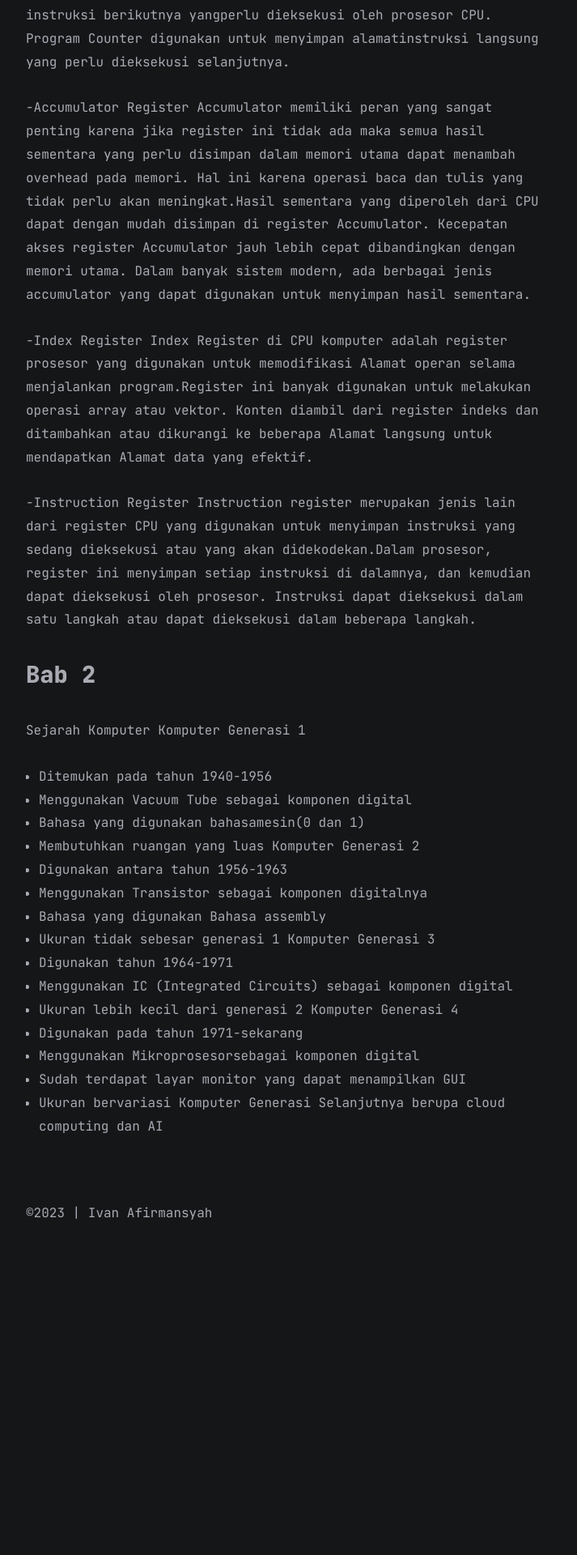
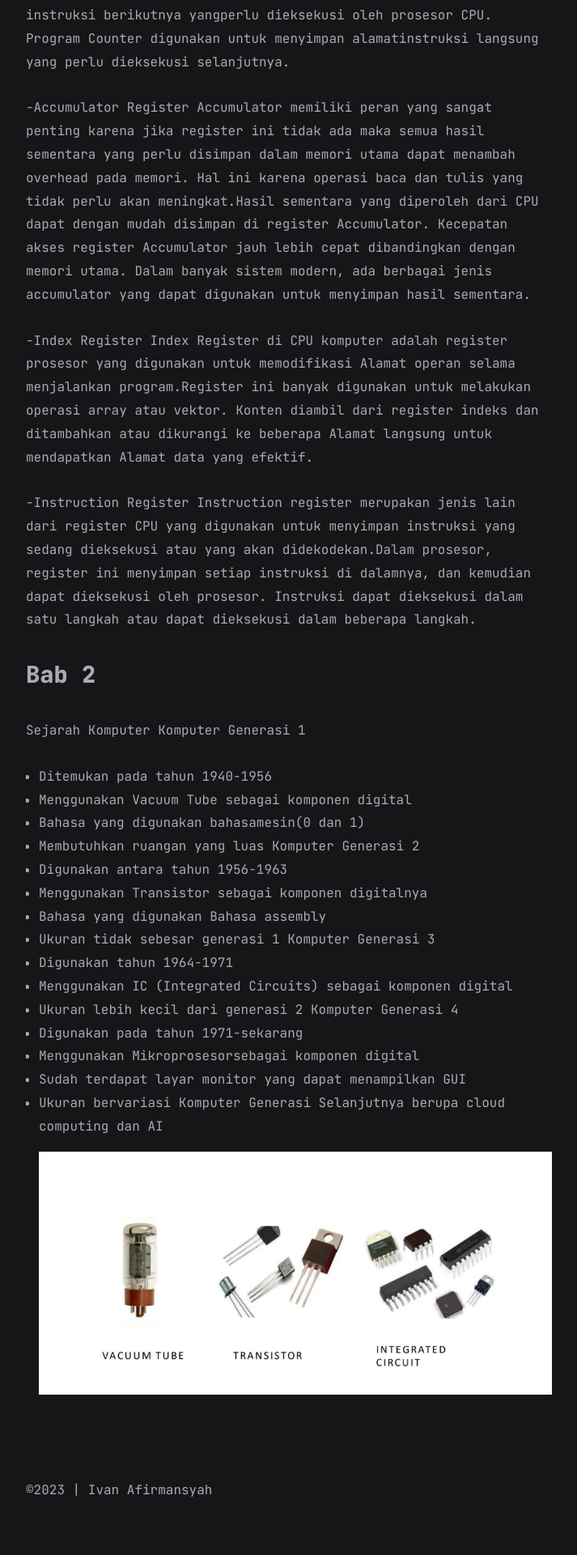
Before and after one commit to shera1402/shera1402.github.io, a Jekyll site: the page built from all_collections/_posts/2023-11-07-Resume-Arsikom.md, in a window 1280 px wide. Shown: the part 3406-5326 px from the top of the page at 81% size, without its empty margins (283-996 px from the left). Built offline with Jekyll 4.4.1, drawn with Linux system fonts in a browser that asks for light colours; comment, search, counter and statistics services are not loaded; a style sheet for code colours, icons or effects is not loaded; before the commit the page ends 4984 px from its top, so only the background shows below that.

Commit message:
Update 2023-11-07-Resume-Arsikom.md

```diff
--- a/all_collections/_posts/2023-11-07-Resume-Arsikom.md
+++ b/all_collections/_posts/2023-11-07-Resume-Arsikom.md
@@ -118,3 +118,4 @@ Komputer Generasi 4
 - Sudah terdapat layar monitor yang dapat menampilkan GUI
 - Ukuran bervariasi
 Komputer Generasi Selanjutnya berupa cloud computing dan AI
+<span style="display:block;text-align:center">![alt](https://ivanafirmansyah.github.io/assets/img/vacum.png)</span>
```
